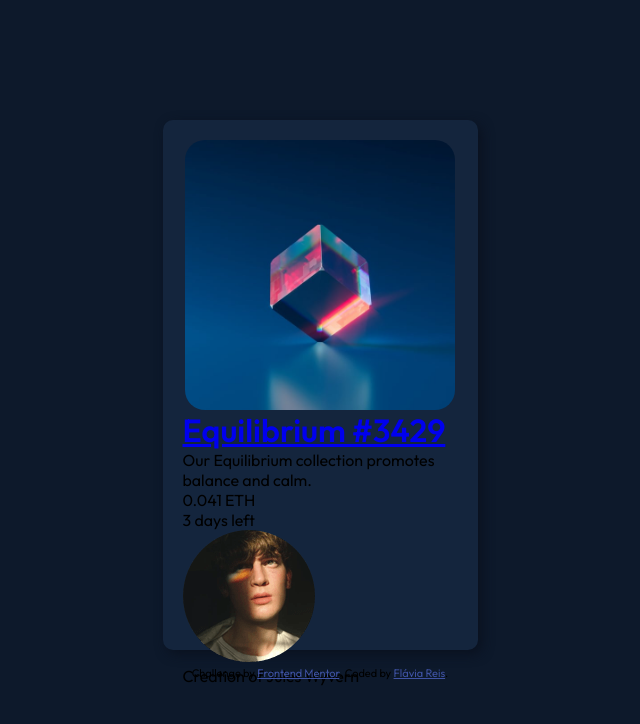
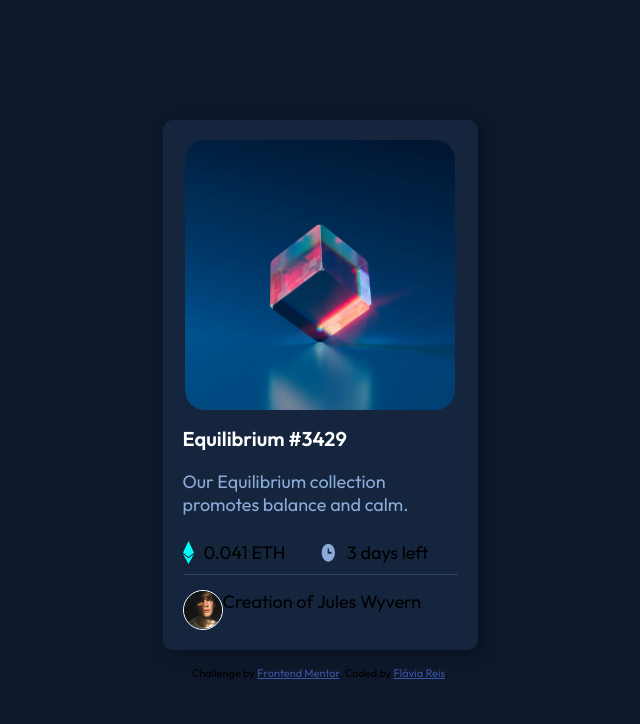
Before and after one commit to flaviare1s/nft-preview-card-component, a plain HTML site: page index.html in a window 1280 px wide. Shown: the whole page, without its empty margins (320-960 px from the left). Drawn offline with Linux system fonts and the light colour scheme.

Commit message:
Update index and style

```diff
--- a/index.html
+++ b/index.html
@@ -22,14 +22,20 @@
       </picture>
       <div id="title-card">
         <h1><a href="#">Equilibrium #3429</a></h1>
-        <p>Our Equilibrium collection promotes balance and calm.</p>
+        <p class="text">Our Equilibrium collection promotes balance and calm.</p>
       </div>
       <div id="main-card">
-        <p>0.041 ETH</p>
-        <p>3 days left</p>
+        <div class="half-main">
+          <img src="./images/icon-ethereum.svg" alt="">
+          <p>0.041 ETH</p>
+        </div>
+        <div class="half-main">
+          <img src="./images/icon-clock.svg" alt="">
+          <p>3 days left</p>
+        </div>
       </div>
       <div id="footer-card">
-        <img src="./images/image-avatar.png" alt="">
+        <img id="avatar" src="./images/image-avatar.png" alt="Jules Wyvern">
         <p>Creation of Jules Wyvern</p>
       </div>
     </div>
--- a/style.css
+++ b/style.css
@@ -8,6 +8,7 @@
 
 body {
     font-family: 'Outfit', sans-serif;
+    font-size: 18px;
     background-color: hsl(217, 54%, 11%);
     min-height: 100vh;
     display: flex;
@@ -45,6 +46,47 @@ picture {
     border-radius: 20px;
 }
 
+h1 a {
+    text-decoration: none;
+    color: hsl(0, 0%, 100%);
+    font-size: 20px;
+    font-weight: 600px;
+}
+
+h1 a:hover {
+    color: hsl(178, 100%, 50%);
+}
+
+.text {
+    padding: 15px 0px;
+    color: hsl(215, 51%, 70%);
+}
+
+#main-card {
+    display: flex;
+    justify-content: space-between;
+    align-items: flex-start;
+    padding: 10px 0px;
+}
+
+.half-main {
+    width: 50%;
+    display: flex;
+    gap: 10px;
+}
+
+#footer-card {
+    display: flex;
+    padding-top: 15px;
+    border-top: 1px solid hsl(215, 32%, 27%);
+}
+
+#avatar {
+    width: 40px;
+    border: 1px solid hsl(0, 0%, 100%);
+    border-radius: 50%;
+}
+
 .attribution {font-size: 11px;
     text-align: center;
 }
```
